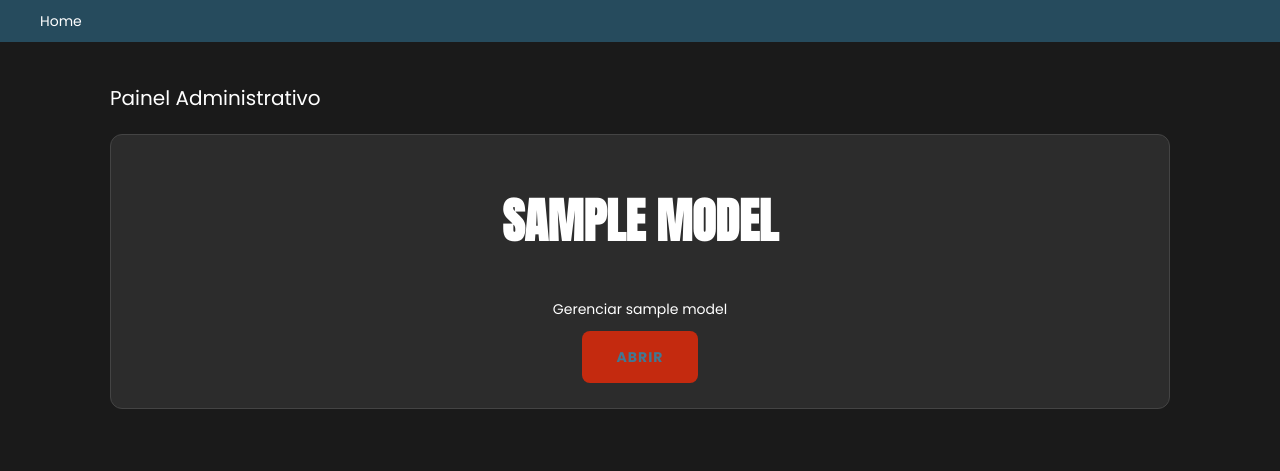
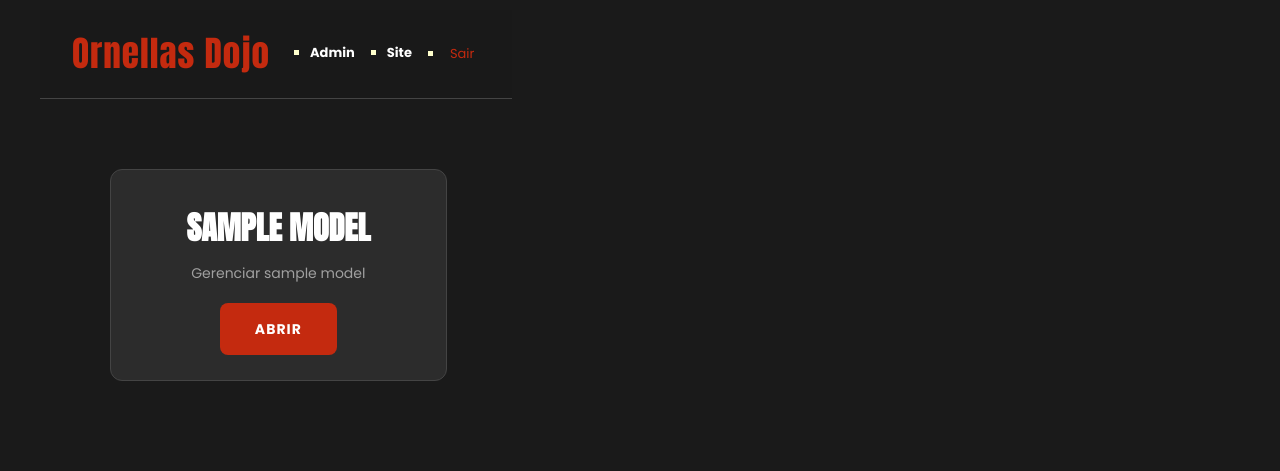
Before and after one commit to ottoalves22/SistemaGerenciadorDojo, a Django app: template back-end/sistemaGerenciadorDojo/templates/admin/index.html in a window 1280 px wide. Shown: the top 471 px of the page. Run offline with Django 5.2, Linux system fonts and the light colour scheme; a user stored in the database is signed in; tables that the repository leaves empty hold one stand-in row (values such as "Sample post"); the template is opened without the code that fills it: most values are stand-ins (such as "Sample title", 1, 10 or a date in 2020).

Commit message:
Retirada do estilo padrão do admin
atualizando

```diff
--- a/back-end/sistemaGerenciadorDojo/static/css/global.css
+++ b/back-end/sistemaGerenciadorDojo/static/css/global.css
@@ -1,6 +1,70 @@
 /* CSS customizado para Academia */
 @import url('https://fonts.googleapis.com/css2?family=Anton&family=Poppins:wght@400;700&display=swap');
 
+
+/* =========================
+AJUSTES DJANGO ADMIN
+========================= */
+
+/* Remove fundo branco e espaçamentos do admin */
+#content {
+    background: transparent !important;
+    padding: 0 !important;
+    margin: 20px;
+
+}
+
+/* Remove breadcrumb (Home > ...) */
+.breadcrumbs {
+    display: none;
+}
+
+/* Remove caixas padrão do Django */
+.module {
+    background: transparent !important;
+    border: none !important;
+    box-shadow: none !important;
+}
+
+/* REMOVE FUNDO AZUL DO DJANGO ADMIN */
+#header {
+    background: transparent !important;
+}
+
+#branding {
+    background: transparent !important;
+}
+
+#user-tools {
+    background: transparent !important;
+    color: white !important;
+}
+
+/* REMOVE BARRA AZUL SUPERIOR */
+div.breadcrumbs {
+    background: transparent !important;
+    border: none !important;
+    color: #aaa;
+}
+
+/* LINKS DO TOPO */
+#user-tools a {
+    color: #c42a0f !important;
+}
+
+#user-tools a:hover {
+    color: #E65C00 !important;
+}
+
+/* REMOVE FUNDO GLOBAL QUE O DJANGO INJETA */
+body.dashboard #content {
+    background: transparent !important;
+}
+
+#header, #branding, #user-tools {
+    border: none !important;
+    box-shadow: none !important;
+}
 
 /* =========================
    BASE
@@ -20,6 +84,10 @@ body {
     background-color: #1A1A1A;
     color: #FFFFFF;
     line-height: 1.6;
+}
+
+.container h1+h1 {
+    display: none;
 }
 
 
@@ -143,33 +211,10 @@ body {
 .botao:hover {
     background-color: #E65C00;
 }
-
-
-/* =========================
-   DIFERENCIAIS
-========================= */
-
-.diferenciais-section {
-    display: grid;
-    grid-template-columns: repeat(auto-fit, minmax(280px, 1fr));
-    gap: 30px;
-    text-align: center;
-    padding: 50px 0;
-    border-top: 1px solid #444;
-    border-bottom: 1px solid #444;
+a {
+    text-decoration: none !important;
+    color: white !important;
 }
-
-.diferencial-item img {
-    border-radius: 50%;
-    margin-bottom: 15px;
-}
-
-.diferencial-item h3 {
-    font-family: 'Anton', sans-serif;
-    font-size: 1.5rem;
-}
-
-
 /* =========================
    TITULOS
 ========================= */
@@ -217,12 +262,30 @@ h2 {
     padding: 25px;
 }
 
+.modalidade-card h2 {
+    font-size: 2rem;
+    margin-bottom: 10px;
+    text-align: center;
+}
+
+.modalidade-card p {
+    margin-bottom: 20px;
+    color: #A0A0A0;
+}
+
 .modalidade-card h3 {
     color: #c42a0f;
     margin-top: 0;
     font-weight: 700;
     font-size: 1.4rem;
 }
+
+.modalidades-grid {
+    display: grid;
+    grid-template-columns: 1fr;
+    gap: 25px;
+}
+
 
 
 /* =========================
@@ -522,6 +585,21 @@ h2 {
    RESPONSIVO
 ========================= */
 
+/* Tablet */
+@media (min-width: 600px) {
+    .modalidades-grid {
+        grid-template-columns: repeat(2, 1fr);
+    }
+}
+
+/* Desktop */
+@media (min-width: 992px) {
+    .modalidades-grid {
+        grid-template-columns: repeat(3, 1fr);
+    }
+}
+
+/* Mobile */
 @media (max-width:768px) {
 
     .container {
--- a/back-end/sistemaGerenciadorDojo/templates/admin/base_site.html
+++ b/back-end/sistemaGerenciadorDojo/templates/admin/base_site.html
@@ -5,83 +5,17 @@
 
 {% block extrastyle %}
 {{ block.super }}
+
 <link rel="stylesheet" href="{% static 'css/global.css' %}">
 
-<style>
 
-/* adapt django admin to your theme */
-
-body {
-    background-color: #1A1A1A;
-    color: #FFFFFF;
-    font-family: 'Poppins', sans-serif;
-}
-
-/* remove default admin header */
-#header {
-    display: none;
-}
-
-/* remove sidebar */
-#nav-sidebar {
-    display: none;
-}
-
-/* content spacing */
-#content {
-    padding: 0;
-}
-
-/* admin modules become cards */
-.module {
-    background-color: #2C2C2C;
-    border: 1px solid #444;
-    border-radius: 12px;
-    padding: 20px;
-}
-
-/* module titles */
-.module h2 {
-    font-family: 'Anton', sans-serif;
-    color: #c42a0f;
-}
-
-/* links */
-a {
-    color: #c42a0f;
-}
-
-a:hover {
-    color: #E65C00;
-}
-
-/* make logout button look like menu link */
-
-.menu-principal form {
-    display: inline;
-}
-
-.menu-principal button {
-    background: none;
-    border: none;
-    color: #c42a0f;
-    font: inherit;
-    cursor: pointer;
-}
-
-.menu-principal button:hover {
-    color: #E65C00;
-}
-
-</style>
 {% endblock %}
-
-
 
 {% block branding %}
 
 <header class="site-header">
     <div class="header-container">
+
 
         <h1 class="logo">
             Ornellas Dojo
@@ -113,11 +47,11 @@ a:hover {
         {% endif %}
 
     </div>
+
+
 </header>
 
 {% endblock %}
-
-
 
 {% block content %}
 
--- a/back-end/sistemaGerenciadorDojo/templates/admin/index.html
+++ b/back-end/sistemaGerenciadorDojo/templates/admin/index.html
@@ -1,11 +1,15 @@
 {% extends "admin/base_site.html" %}
 {% load static %}
+
+{% block extrastyle %}
+<link rel="stylesheet" href="{% static 'css/global.css' %}">
+{% endblock %}
 
 {% block content %}
 
 <div class="container">
 
-    <h1 class="titulo-secao">Painel Administrativo</h1>
+
 
     <div class="modalidades-grid">
 
```
Also changed, not shown: back-end/sistemaGerenciadorDojo/templates/admin/change_form.html (indentation only).
